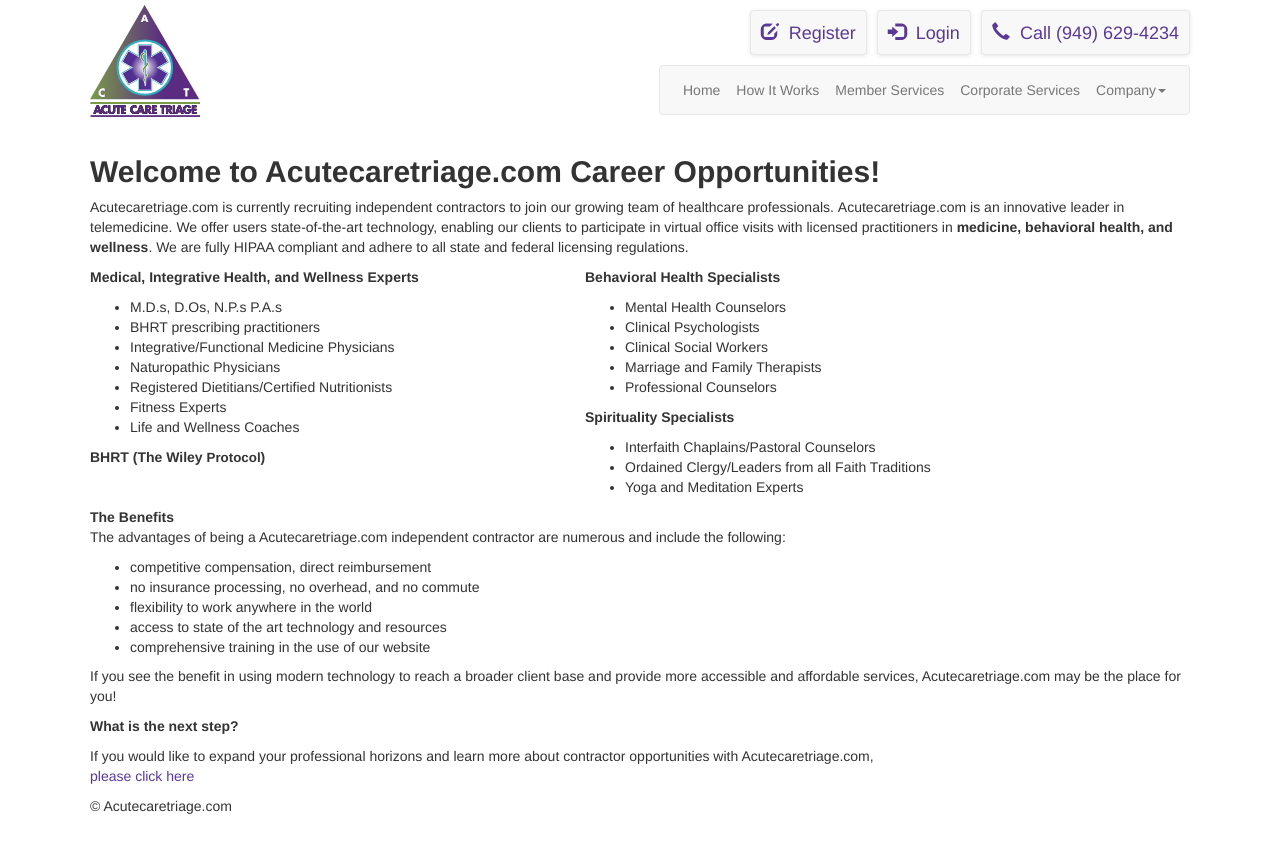
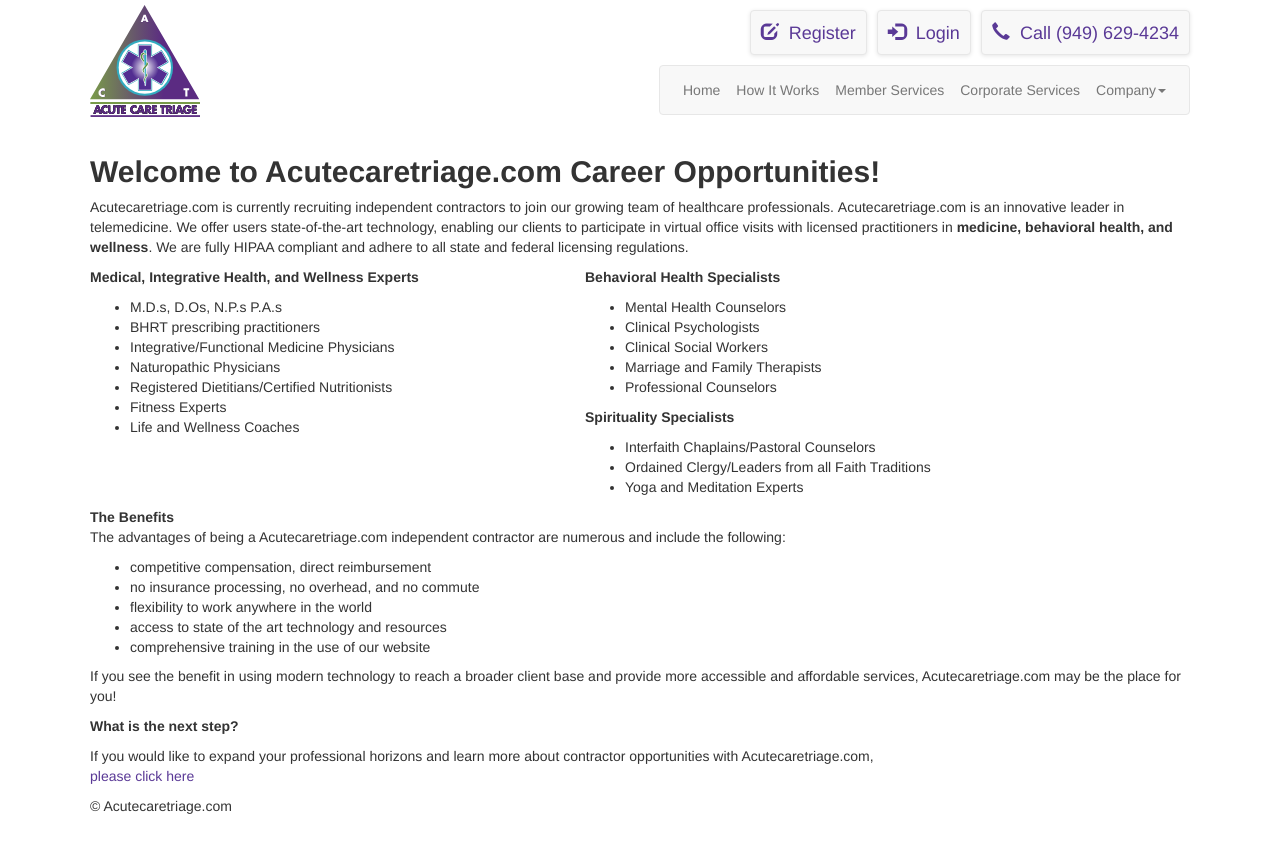
Before and after one commit to 1VirtualHealth/vhealthclinic.com, a Jekyll site: the page built from _posts/static/0100-02-07-careers.html, in a window 1280 px wide. Shown: the top 853 px of the page. Built offline with Jekyll 4.4.1, drawn with Linux system fonts in a browser that asks for light colours; nearby versions of some CDN libraries; Markdown is read by kramdown in place of the engine named in the settings.

Commit message:
Update 0100-02-07-careers.html

```diff
--- a/_posts/static/0100-02-07-careers.html
+++ b/_posts/static/0100-02-07-careers.html
@@ -16,7 +16,7 @@
 <li>Registered Dietitians/Certified   Nutritionists&nbsp; </li>
 <li>Fitness Experts</li>
 <li>Life and Wellness Coaches</li>
-</ul><p><strong>BHRT (The Wiley <span style="font-size: 14px;"><span style="font-size: 10pt;">Protocol</span></span>)</strong></p>
+</ul>
 </td>
 <td width="50%" valign="top">
 <p><strong>Behavioral Health Specialists&nbsp;&nbsp;&nbsp;&nbsp;&nbsp;&nbsp;&nbsp; </strong></p>
```
